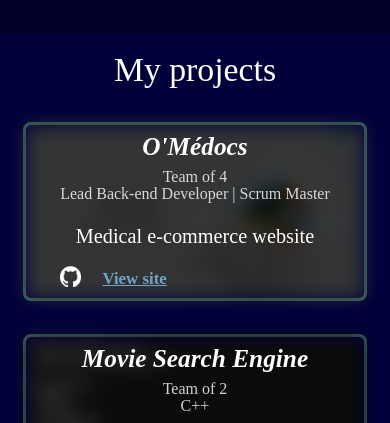
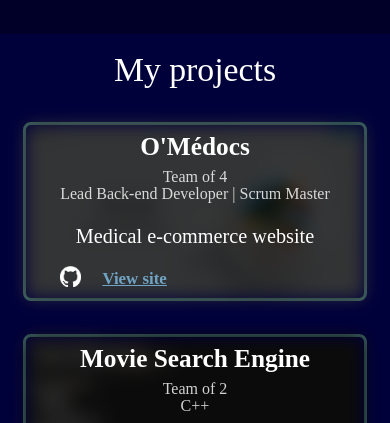
Before and after one commit to ZacharyBournand/personal-portfolio, a plain HTML site: page index.html in a window 390 px wide. Shown: the part 1860-2283 px from the top of the page. Drawn offline with nearby package versions, Linux system fonts and the light colour scheme.

Commit message:
Remove italic style on project names

```diff
--- a/style.css
+++ b/style.css
@@ -327,11 +327,9 @@ body{
 }
 .project-text-1 h2{
     font-weight: bold;
-    font-style: italic;
 }
 .project-text-2 h2{
     font-weight: bold;
-    font-style: italic;
 }
 .projects h3{
     font-size: 1.5rem;
@@ -1406,13 +1404,9 @@ body{
     }
     .project-text-1 h2{
         font-size: 3vh;
-        font-weight: bold;
-        font-style: italic;
     }
     .project-text-2 h2{
         font-size: 3vh;
-        font-weight: bold;
-        font-style: italic;
     }
     .projects h3{
         font-size: 1.9vh;
```
